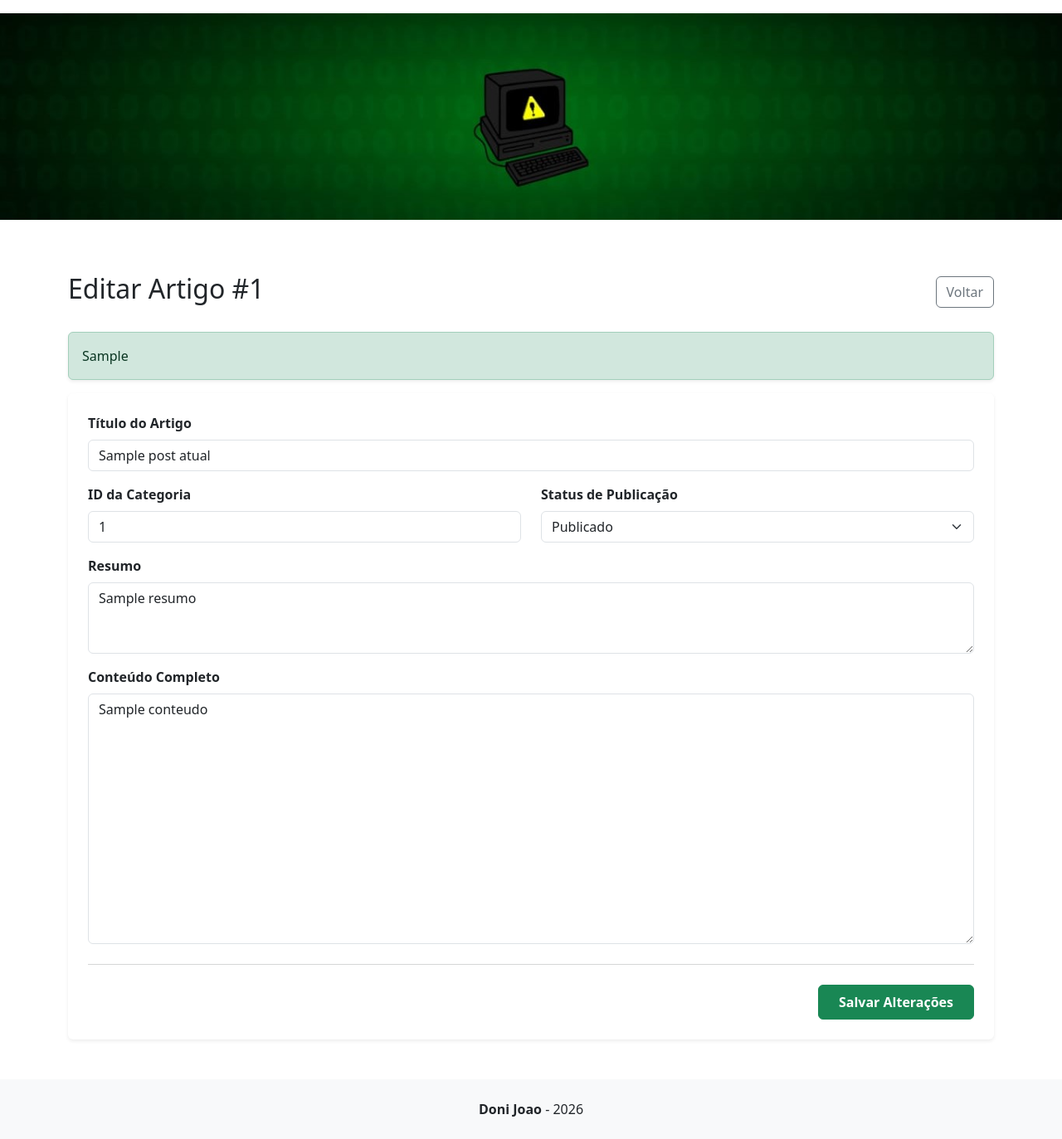
After one commit to DoniJoao/DoniJoaoDev, a PHP site: template app/views/pages/admin_post_editar.php in a window 1280 px wide. The commit adds this page. Shown: the whole page at 83% size. Run offline with PHP 8.4, Linux system fonts and the light colour scheme; the template is opened without the code that fills it: most values are stand-ins (such as "Sample title", 1, 10 or a date in 2020); a stand-in replaces the project's code that opens the database connection.

Commit message:
parte do blog completamente operante

```diff
--- /dev/null
+++ b/app/views/pages/admin_post_editar.php
@@ -0,0 +1,67 @@
+<main class="container mt-5 mb-5">
+    <div class="d-flex justify-content-between align-items-center mb-4">
+        <h2>Editar Artigo #<?php echo $post_atual['id']; ?></h2>
+        <a href="index.php?pagina=admin_post_listar" class="btn btn-outline-secondary">
+            <i class="bi bi-arrow-left"></i> Voltar
+        </a>
+    </div>
+
+    <!-- Alertas de Sucesso ou Erro após salvar -->
+    <?php if (isset($mensagem_sucesso)): ?>
+        <div class="alert alert-success shadow-sm"><i class="bi bi-check-circle-fill"></i> <?php echo $mensagem_sucesso; ?></div>
+    <?php endif; ?>
+
+    <?php if (isset($mensagem_erro)): ?>
+        <div class="alert alert-danger shadow-sm"><i class="bi bi-exclamation-triangle-fill"></i> <?php echo $mensagem_erro; ?></div>
+    <?php endif; ?>
+
+    <div class="card shadow-sm border-0">
+        <div class="card-body p-4">
+            <!-- A action aponta para a mesma URL com o ID para processar o formulário corretamente -->
+            <form action="index.php?pagina=admin_post_editar&id=<?php echo $post_atual['id']; ?>" method="POST">
+
+                <div class="mb-3">
+                    <label for="titulo" class="form-label fw-bold">Título do Artigo</label>
+                    <input type="text" class="form-control" id="titulo" name="titulo" value="<?php echo htmlspecialchars($post_atual['titulo']); ?>" required>
+                </div>
+
+                <div class="row">
+                    <div class="col-md-6 mb-3">
+                        <label for="categoria_id" class="form-label fw-bold">ID da Categoria</label>
+                        <!-- Se você tiver um <select> de categorias, substitua este input -->
+                        <input type="number" class="form-control" id="categoria_id" name="categoria_id" value="<?php echo htmlspecialchars($post_atual['categoria_id']); ?>" required>
+                    </div>
+
+                    <div class="col-md-6 mb-3">
+                        <label for="status" class="form-label fw-bold">Status de Publicação</label>
+                        <select class="form-select" id="status" name="status">
+                            <!-- O PHP marca com 'selected' o status atual salvo no banco -->
+                            <option value="1" <?php echo ($post_atual['status'] == 1) ? 'selected' : ''; ?>>Publicado</option>
+                            <option value="0" <?php echo ($post_atual['status'] == 0) ? 'selected' : ''; ?>>Rascunho</option>
+                        </select>
+                    </div>
+                </div>
+
+                <div class="mb-3">
+                    <label for="resumo" class="form-label fw-bold">Resumo</label>
+                    <textarea class="form-control" id="resumo" name="resumo" rows="3" required><?php echo htmlspecialchars($post_atual['resumo']); ?></textarea>
+                </div>
+
+                <div class="mb-4">
+                    <label for="conteudo" class="form-label fw-bold">Conteúdo Completo</label>
+                    <!-- Textareas não usam atributo 'value', o texto vai entre as tags de abertura e fechamento -->
+                    <textarea class="form-control" id="conteudo" name="conteudo" rows="12" required><?php echo htmlspecialchars($post_atual['conteudo']); ?></textarea>
+                </div>
+
+                <hr class="text-muted mb-4">
+
+                <div class="d-grid gap-2 d-md-flex justify-content-md-end">
+                    <button type="submit" class="btn btn-success px-4 py-2 fw-bold">
+                        <i class="bi bi-save"></i> Salvar Alterações
+                    </button>
+                </div>
+
+            </form>
+        </div>
+    </div>
+</main>
```
Also changed, not shown: app/models/post.php (+29 -0 lines), app/views/pages/admin_post_listar.php (+9 -5 lines), index.php (+52 -2 lines).
